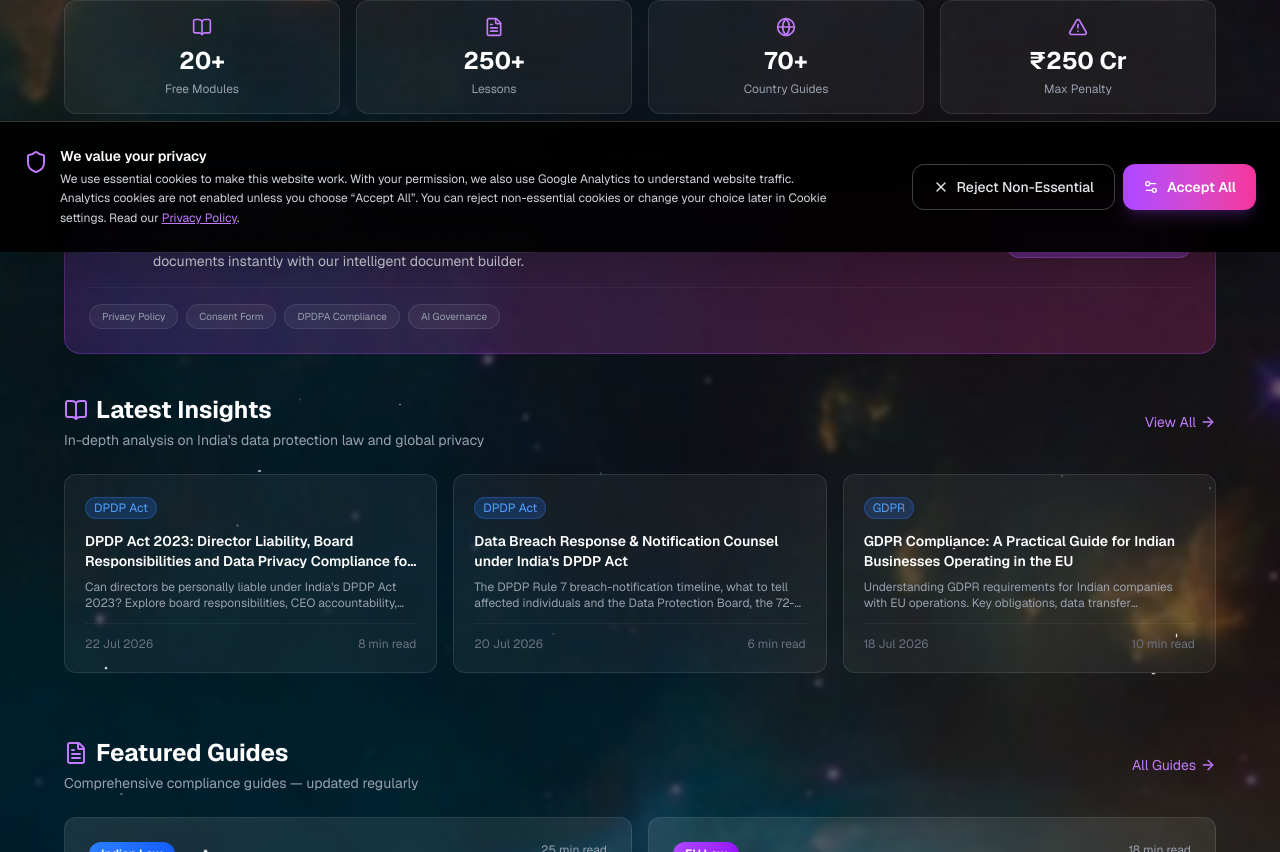
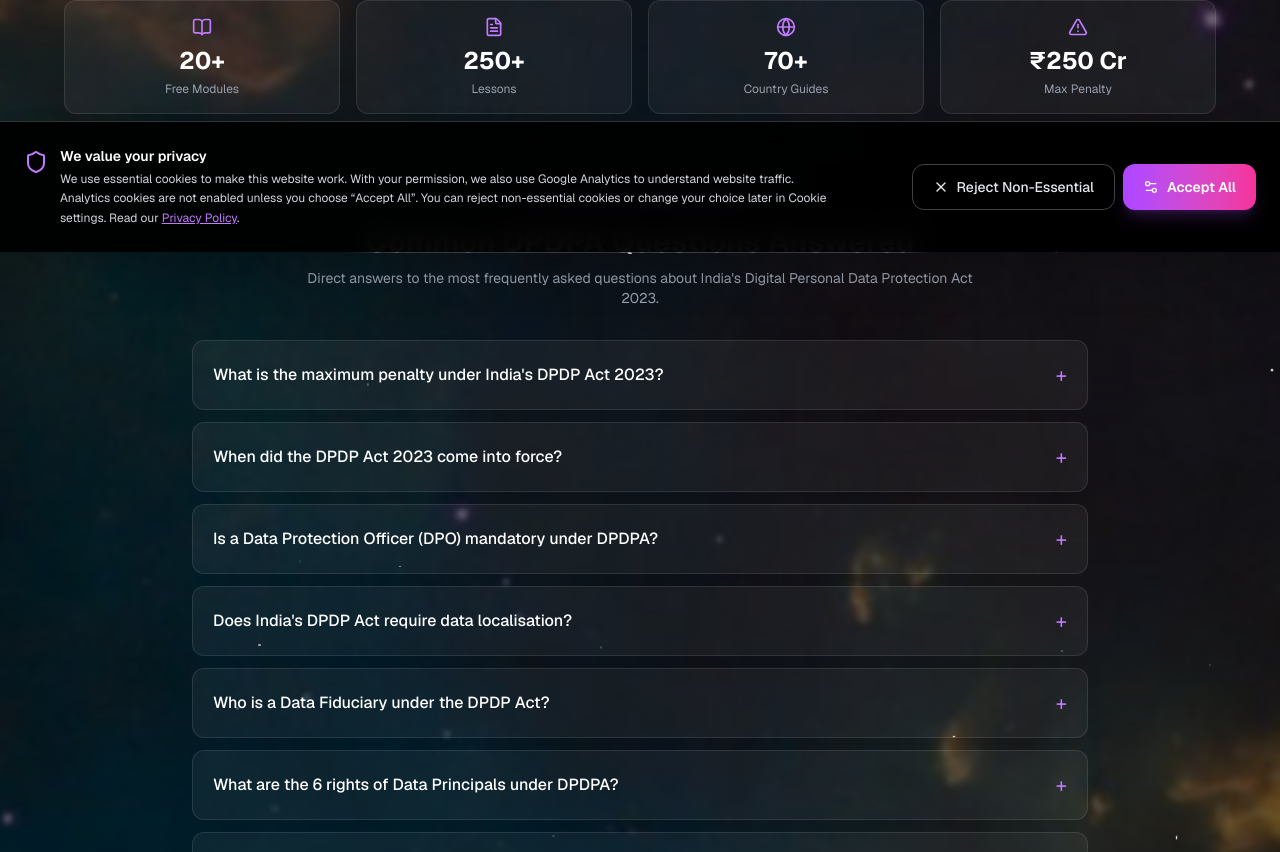
Before and after one commit to yashkulshrestha1102/data-protection-galaxy, a Next.js app: page / in a window 1280 px wide. Shown: the part 548-1400 px from the top of the page. Built offline with nearby package versions, Linux system fonts and the light colour scheme; no server answers.

Commit message:
GEO: add homepage Quick Answers section

```diff
--- a/app/page.tsx
+++ b/app/page.tsx
@@ -8,7 +8,7 @@ import {
   Map, Globe, Award, Users, Rocket, Brain,
   Scale, Lock, Zap, ArrowRight, Calendar, Clock, Info, Phone,
   CheckCircle, TrendingUp, Star, Briefcase, AlertTriangle,
-  Quote, ChevronRight, Building2, UserCheck
+  Quote, ChevronRight, Building2, UserCheck,HelpCircle
 } from "lucide-react";
 import { useState, useEffect } from "react";
 
@@ -17,6 +17,7 @@ import { insightsData } from "@/data/insights";
 import { guidesData } from "@/data/guides";
 import { caseStudiesData } from "@/data/case-studies";
 import { authors } from "@/data/authors";
+import { countries } from "@/data/countries";
 
 // ===== FIELD LABEL COMPONENT (UPDATED FOR A11Y) =====
 const LabelWithAsterisk = ({ label, required, htmlFor }: { label: string; required?: boolean; htmlFor?: string }) => (
@@ -283,6 +284,79 @@ export default function Home() {
             );
           })}
         </motion.div>
+
+
+
+
+
+
+        {/* ===== QUICK ANSWERS (GEO Optimized) ===== */}
+<motion.div
+  initial={{ opacity: 0, y: 20 }}
+  animate={{ opacity: 1, y: 0 }}
+  transition={{ duration: 0.5, delay: 0.18 }}
+  className="mb-16"
+>
+  <div className="text-center mb-8">
+    <div className="inline-flex items-center gap-2 px-4 py-2 rounded-full bg-purple-500/20 border border-purple-500/30 text-xs font-medium text-purple-300 mb-3">
+      <HelpCircle className="w-4 h-4" />
+      DPDP Act 2023 — Quick Answers
+    </div>
+    <h2 className="text-2xl md:text-3xl font-bold text-white mb-2">
+      Common DPDPA Questions Answered
+    </h2>
+    <p className="text-gray-400 text-sm max-w-2xl mx-auto">
+      Direct answers to the most frequently asked questions about India's Digital Personal Data Protection Act 2023.
+    </p>
+  </div>
+  <div className="grid gap-3 max-w-4xl mx-auto">
+    {[
+      {
+        q: "What is the maximum penalty under India's DPDP Act 2023?",
+        a: "The maximum penalty under the DPDP Act 2023 is ₹250 crore for failure to take reasonable security safeguards to prevent a personal data breach. Other penalties range from ₹50 crore to ₹200 crore depending on the nature of the violation, as set out in the Schedule to the Act.",
+      },
+      {
+        q: "When did the DPDP Act 2023 come into force?",
+        a: "The DPDP Act 2023 received presidential assent on 11 August 2023. The DPDP Rules 2025 were notified in November 2025. Implementation is phased — main operational provisions, including consent and data principal rights, are scheduled to commence on 13 May 2027.",
+      },
+      {
+        q: "Is a Data Protection Officer (DPO) mandatory under DPDPA?",
+        a: "A DPO is mandatory only for Significant Data Fiduciaries (SDFs) notified by the Central Government under Section 10. Non-SDFs are not required to appoint a DPO under the Act, though they still must comply with other obligations.",
+      },
+      {
+        q: "Does India's DPDP Act require data localisation?",
+        a: "No. The DPDP Act does not mandate general data localisation. Cross-border transfers are allowed by default unless the Central Government restricts them under Section 16. However, sectoral laws — such as RBI's payment data rules, IRDAI insurance regulations, and SEBI securities rules — may require localisation for specific data types.",
+      },
+      {
+        q: "Who is a Data Fiduciary under the DPDP Act?",
+        a: "A Data Fiduciary is any person or entity that alone or jointly with others determines the purpose and means of processing personal data. This includes most businesses, websites, mobile apps, SaaS platforms, and service providers operating in India.",
+      },
+      {
+        q: "What are the 6 rights of Data Principals under DPDPA?",
+        a: "The DPDP Act grants six core rights: (1) Right to access information about personal data, (2) Right to correction and erasure, (3) Right to grievance redressal, (4) Right to data portability, (5) Right to nominate, and (6) Right to withdraw consent.",
+      },
+      {
+        q: "How many countries does Legal Galaxy cover for data protection laws?",
+        a: `Legal Galaxy compares data protection laws across ${countries.length}+ jurisdictions, including India's DPDP Act 2023, GDPR, CCPA/CPRA, China's PIPL, Brazil's LGPD, and others. Each country profile covers the law name, enforcement authority, compliance level, and 14-topic coverage analysis.`,
+      },
+    ].map((item, i) => (
+      <details
+        key={i}
+        className="group bg-white/5 border border-white/10 rounded-xl p-5 hover:bg-white/10 hover:border-purple-500/30 transition-all"
+      >
+        <summary className="flex items-center justify-between cursor-pointer list-none">
+          <span className="text-white font-medium pr-4 text-left">{item.q}</span>
+          <span className="text-purple-400 group-open:rotate-45 transition-transform text-xl flex-shrink-0">
+            +
+          </span>
+        </summary>
+        <p className="text-gray-300 text-sm leading-relaxed mt-3 pt-3 border-t border-white/10">
+          {item.a}
+        </p>
+      </details>
+    ))}
+  </div>
+</motion.div>
 
         {/* ===== GENERATOR SECTION ===== */}
         <motion.div
```
